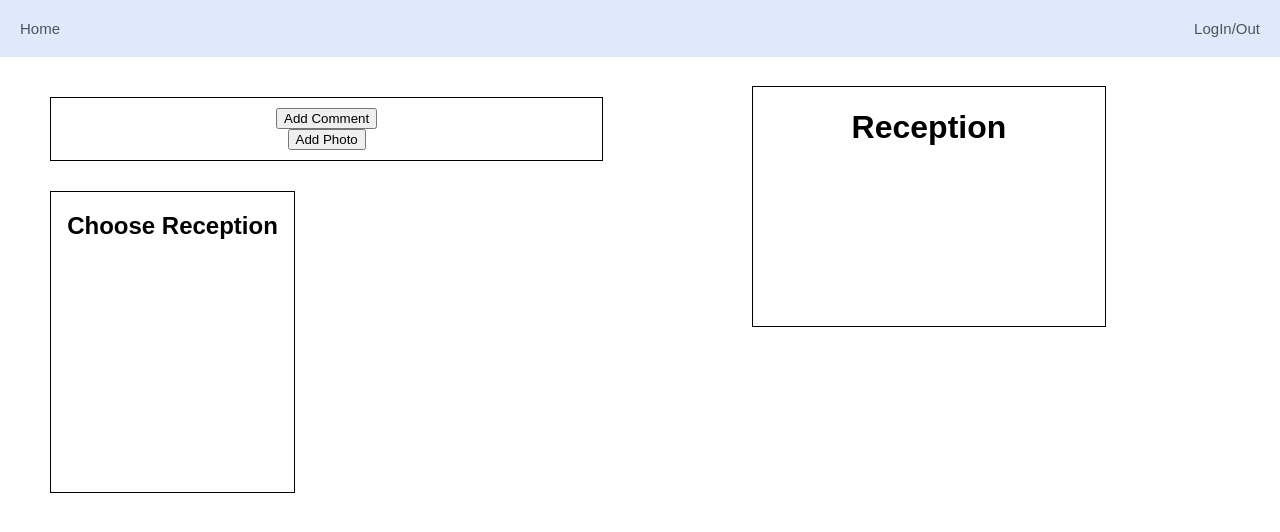
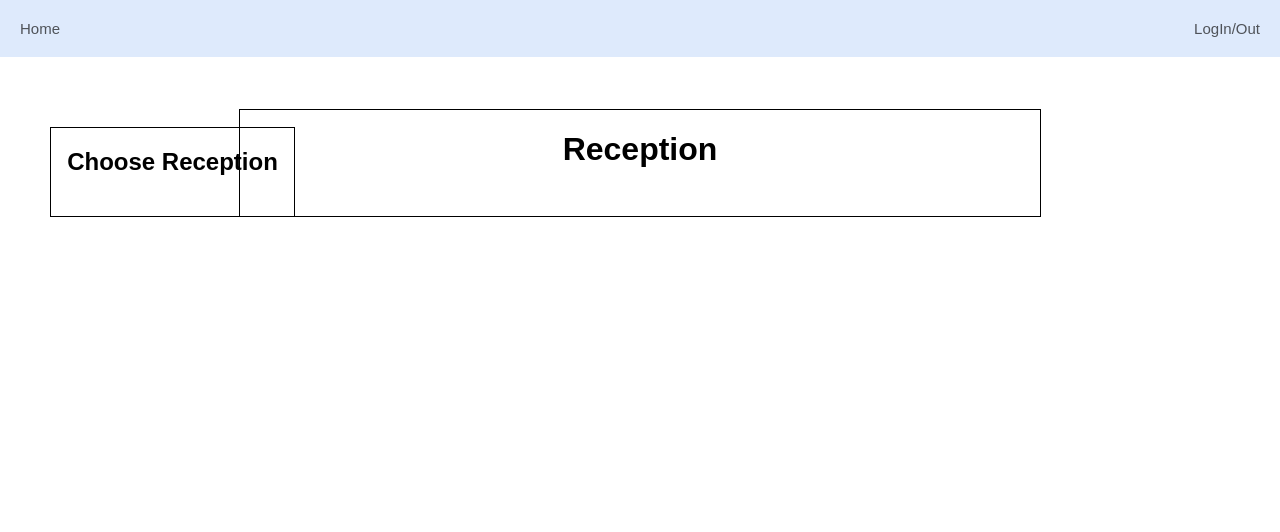
Before and after one commit to mlc03e/chicken-fish-steak-frontend, a React (Create React App) app: page /reception in a window 1280 px wide. Shown: the top 532 px of the page. Built offline with nearby package versions, Linux system fonts and the light colour scheme.

Commit message:
persisted images and comments sized

```diff
--- a/src/App.js
+++ b/src/App.js
@@ -27,7 +27,8 @@ class App extends Component {
     creator: [],
     guests: [],
     comments: [],
-    photos: []
+    photos: [],
+    content: ''
   }
   storeNameDate=(addedName, addedDate)=> {
     this.setState({name: addedName,
@@ -39,7 +40,8 @@ class App extends Component {
     })
   }
   logComment=(newComment)=> {
-    this.setState({comments: [...this.state.comments, newComment]})
+    // console.log(newComment)
+    this.setState({content: newComment},()=>console.log(this.state.content))
   }
   logPhoto=(newPhoto)=> {
     this.setState({photos: [...this.state.photos, newPhoto]})
@@ -72,19 +74,37 @@ class App extends Component {
     },body: JSON.stringify({
         name: this.state.name,
         date: this.state.date,
-        creator_id: v4(),
+        creator_id: 1,
       })
     })
       .then(response => response.json())
-      // .then(newReception=> console.log(newReception))
-      .then(newReception=> this.setState({
-        receptions: [...this.state.receptions, newReception]
-      }))
+      .then(newReception=> console.log(newReception))
+      // .then(newReception=> this.setState({
+      //   receptions: [...this.state.receptions, newReception]
+      // }))
   }
-  //change id to creator.id name: creator.name
-  // guests: this.state.guests,
-  // photos: this.state.photos,
-  // comments: this.state.comments
+
+
+//   postComments= (receptionId)=> {
+//   fetch('http://localhost:3000/api/v1/comments', {
+//     method: "POST",
+//     headers: {
+//       "Content-Type": "application/json",
+//       "Accept": "application/json"
+//     },
+//     body: JSON.stringify({
+//         content: this.state.content,
+//         commentable_id: 5,
+//         commentable_type: 'Guest',
+//         reception_id: receptionId
+//     })
+//   })
+//     .then(response => response.json())
+//     .then(newComment=> console.log(newComment))
+//     // .then(newComment=> this.setState({
+//     //   comments: [...this.state.comments, newComment]
+//     // }))
+// }
   render() {
     return (
       <div className="App">
@@ -97,7 +117,7 @@ class App extends Component {
             guests={this.state.guests} invitedGuestsEmail={this.state.invitedGuestsEmail} submitCreator={this.submitCreator} creator={this.state.creator}
             name={this.state.name} date={this.state.date} createReception={this.createReception} receptions={this.state.receptions}/>} />
           <Route path="/reception"  component={()=><Reception receptions={this.state.receptions} fetchReceptions={this.fetchReceptions} comments={this.state.comments}
-            photos={this.state.photos} logComment={this.logComment} logPhoto={this.logPhoto}/>}/>
+            photos={this.state.photos} logComment={this.logComment} logPhoto={this.logPhoto} />}/>
       </>
 
       </div>
--- a/src/CommentsPhotosButtons.js
+++ b/src/CommentsPhotosButtons.js
@@ -2,6 +2,7 @@ import React, { Component } from 'react';
 import Modal from './Modal'
 
 class CommentsPhotosButtons extends Component {
+
 
   state= {
     commentForm: false,
@@ -9,17 +10,63 @@ class CommentsPhotosButtons extends Component {
     photoForm: false,
     photo: '',
     seeModal: true,
+    comments: [],
+    photos: []
+    // receptionId: this.props.reception.id
+    // how can I get the reception id so that the comment post has it
   }
+
+//   postComments= (receptionId)=> {
+//   fetch('http://localhost:3000/api/v1/comments', {
+//     method: "POST",
+//     headers: {
+//       "Content-Type": "application/json",
+//       "Accept": "application/json"
+//     },
+//     body: JSON.stringify({
+//         content: this.state.content,
+//         commentable_id: 5,
+//         commentable_type: 'Guest',
+//         reception_id: receptionId
+//     })
+//   })
+//     .then(response => response.json())
+//     .then(newComment=> console.log(newComment))
+//     // .then(newComment=> this.setState({
+//     //   comments: [...this.state.comments, newComment]
+//     // }))
+// }
+
+
 
   addComment=()=>{
     this.setState({commentForm: true})
   }
+  // hideCommentForm=()=>{
+  //   this.setState({commentForm: false})
+  // }
   handleComment=(event)=>{
     this.setState({comment: event.target.value})
   }
   submitComment=(event) => {
     event.preventDefault()
-    this.props.logComment(this.state.comment)
+    // this.props.logComment(this.state.comment)
+    // this.props.postComments(this.props.reception.id)
+    fetch('http://localhost:3000/api/v1/comments', {
+      method: "POST",
+      headers: {
+        "Content-Type": "application/json",
+        "Accept": "application/json"
+      },
+      body: JSON.stringify({
+          content: this.state.comment,
+          commentable_id: 1,
+          commentable_type: 'Guest',
+          reception_id: this.props.reception.id
+      })
+    })
+      .then(response => response.json())
+      .then(newComment=> this.setState({comments:[...this.state.comments, newComment]}))
   }
   addPhoto=()=>{
     this.setState({photoForm: true})
@@ -29,9 +76,29 @@ class CommentsPhotosButtons extends Component {
   }
   submitPhoto=(event) => {
     event.preventDefault()
-    this.props.logPhoto(this.state.photo)
+    // this.props.logPhoto(this.state.photo)
+    fetch('http://localhost:3000/api/v1/photos', {
+      method: "POST",
+      headers: {
+        "Content-Type": "application/json",
+        "Accept": "application/json"
+      },
+      body: JSON.stringify({
+          image: this.state.photo,
+          imageable_id: 1,
+          imageable_type: 'Guest',
+          reception_id: this.props.reception.id
+      })
+    })
+      .then(response => response.json())
+      // .then(newPhoto=>console.log(newPhoto))
+      .then(newPhoto=> this.setState({photos:[...this.state.photos, newPhoto]}))
   }
+
+
+
   render() {
+    // console.log(this.props.reception && this.props.reception.id);
     return (
       <div>
 
--- a/src/Reception.js
+++ b/src/Reception.js
@@ -10,6 +10,7 @@ class Reception extends Component {
   state= {
     // receptions: [],
     selectedReception: null
+
   }
 
   // componentDidMount() {
@@ -18,20 +19,21 @@ class Reception extends Component {
 
   showReceptionDetails=(receptionId) => {
     // const foundReception = this.state.receptions.find(reception => receptionId === reception.id)
-    const clickedReception= this.props.receptions.map(reception=> {
-      if (receptionId === reception.creator_id) {
-        reception.selected = !reception.selected
-        return reception
-      } else {
-        return reception
-      }
-    })
+    const clickedReception= this.props.receptions.find(reception=> receptionId === reception.id)
+        clickedReception.selected = !clickedReception.selected
+    //     return reception
+    //   } else {
+    //     return reception
+    //   }
+    // })
     this.setState({selectedReception: clickedReception})
-    console.log(clickedReception)
+    // console.log(clickedReception)
     }
+
     chooseReception=()=> {
        this.props.fetchReceptions()
     }
+
 
   render() {
 
@@ -41,27 +43,28 @@ class Reception extends Component {
     // console.log(this.props.receptions.map(reception => reception))
     return (
       <div className='reception'>
-        <div className='createButtons'>
-        <CommentsPhotosButtons logPhoto={this.props.logPhoto} logComment={this.props.logComment} commentList={this.props.comments} photoList={this.props.photos}/>
-        </div>
-        <div className='guestList'>
+
+        <div className='chooseReception'>
           <h2 onClick={this.chooseReception}>Choose Reception</h2>
-
-          {this.props.receptions.map(reception => <h3 key={reception.creator_id} onClick={()=>this.showReceptionDetails(reception.creator_id)}>{reception.name}</h3>)}
+            <div className='createCommentsPhotos'>
+            {this.state.selectedReception && <CommentsPhotosButtons logPhoto={this.props.logPhoto} logComment={this.props.logComment} commentList={this.props.comments}
+              photoList={this.props.photos} reception={this.state.selectedReception} postComments={this.props.postComments}/>}
+            </div>
+          {this.props.receptions.map(reception => <h3 key={reception.creator_id} onClick={()=>this.showReceptionDetails(reception.id)}>{reception.name}</h3>)}
         </div>
         <div className='receptionBoard'>
           {this.state.selectedReception ? filteredSelected.map(reception => <h1 key={reception.creator_id}>{reception.name}</h1> ) : <h1>Reception</h1>}
           {this.state.selectedReception && filteredSelected.map(reception => reception.comments.map(comment => <h3 key={comment.id}>{comment.content}</h3> )) }
-          {this.state.selectedReception && filteredSelected.map(reception=> reception.photos.map(photo=> <img key={photo.id} src={photo.image}/>))}
+          {this.state.selectedReception && filteredSelected.map(reception=> reception.photos.map(photo=> <img key={photo.id} src={photo.image} width= '200px'/>))}
           {this.state.comments && this.state.comments.length > 1 ? this.state.commentList.map(comment => <h3 key={comment.id}>{comment}</h3>)
           : <h3 >{this.props.comments}</h3>}
-          <img src={this.props.photos} width='200px'/>
         </div>
 
       </div>
     );
   }
 
+  // <img src={this.props.photos} width='10%'/>
 }
 // {this.state.selected && this.mappedComments.map(comment=><h3>{comment}</h3>)}
 export default withRouter(Reception);
--- a/src/index.css
+++ b/src/index.css
@@ -65,10 +65,12 @@ code {
   border-width: thin;
   border-style: solid;
   margin-left: 50px;
-  display: table;
-  margin-right: 90px;
+  grid-column: 1/ span 1;
+  grid-row: 1;
+  margin-right: 95px;
   margin-top: 40px;
   padding: 10px;
+  width: 200px;
 }
 .nameDateForm {
   padding: 20px;
@@ -94,10 +96,11 @@ code {
   border-color: "#4f5359";
   border-width: thin;
   border-style: solid;
-  width: 60%;
+  width: 800px;
   height: 700px, auto;
   margin-top: 5%;
-  margin-left: 10%;
+  /* margin-left: 20%; */
+  margin-right: 10%;
 }
 .guestList {
   grid-column: 1/ span 2;
@@ -116,3 +119,26 @@ code {
   border-style: solid;
   padding: 5px;
 }
+.createCommentsPhotos {
+  border-color: "#4f5359";
+  border-width: thin;
+  /* border-style: solid; */
+  margin-left: 20px;
+  display: flex;
+  margin-right: 20px;
+  margin-top: 20px;
+  padding: 10px;
+}
+.chooseReception {
+  grid-column: 1/ span 2;
+  grid-row: second-line / 1;
+  border-color: "#4f5359";
+  border-width: thin;
+  border-style: solid;
+  width: 243px;
+  height: 300px, fixed;
+  margin-left: 50px;
+  margin-top: 70px;
+  display: fixed;
+
+}
```
